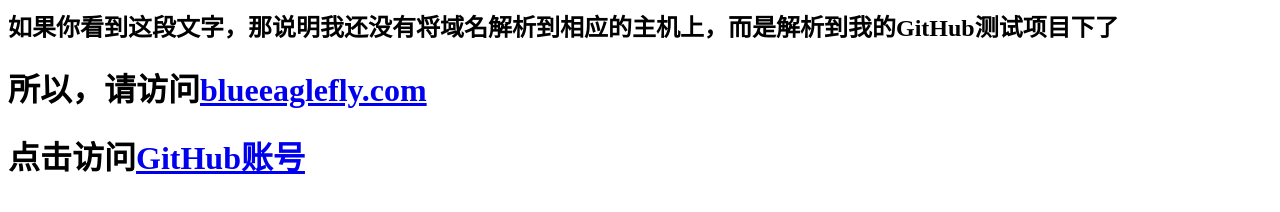
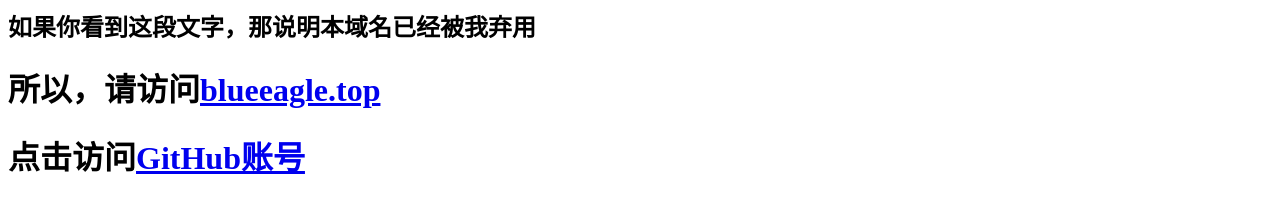
Before and after one commit to blueeagletop/test, a plain HTML site: page index.html in a window 1280 px wide. Drawn offline with Linux system fonts and the light colour scheme.

Commit message:
edit index

```diff
--- a/index.html
+++ b/index.html
@@ -1,3 +1,3 @@
-<h2> 如果你看到这段文字，那说明我还没有将域名解析到相应的主机上，而是解析到我的GitHub测试项目下了</h2>
-<h1> 所以，请访问<a href="http://www.blueeaglefly.com" target="_black">blueeaglefly.com</a> </h1>
+<h2> 如果你看到这段文字，那说明本域名已经被我弃用</h2>
+<h1> 所以，请访问<a href="http://www.blueeaglefly.com" target="_black">blueeagle.top</a> </h1>
 <h1> 点击访问<a href="https://github.com/blueeagletop" target="_black">GitHub账号</a> </h1>
```
